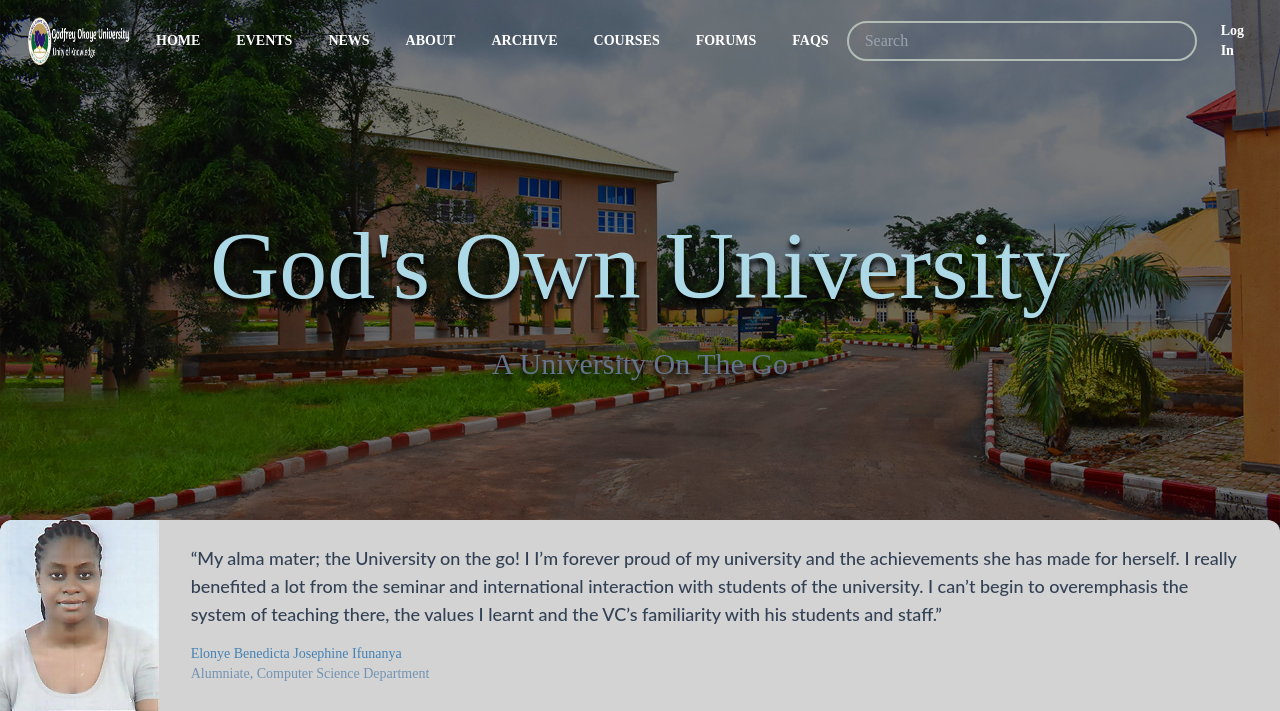
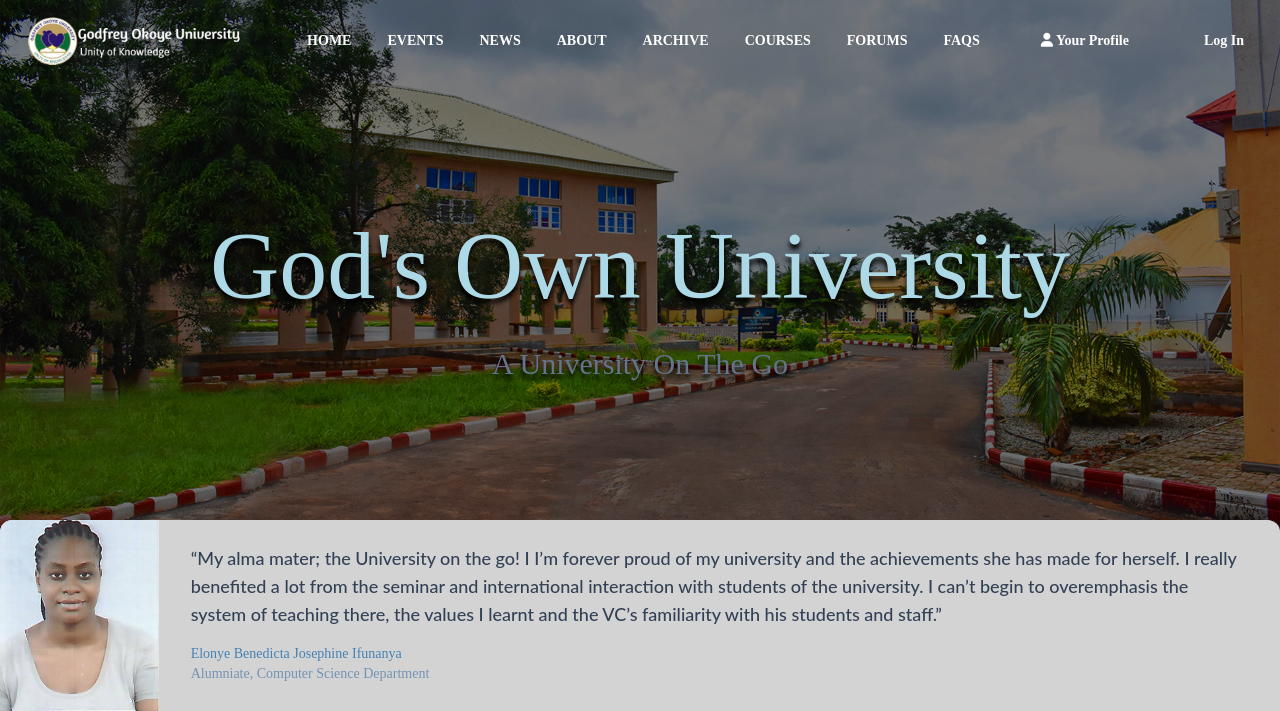
Before and after one commit to PhantomMiles/gouni, a PHP site: page / in a window 1280 px wide. Shown: the top 711 px of the page. Run offline with PHP 8.4, Linux system fonts and the light colour scheme; some libraries are stand-ins or nearby versions.

Commit message:
first commit

```diff
--- a/css/main.css
+++ b/css/main.css
@@ -1585,6 +1585,12 @@ h1
     margin-bottom: calc(7rem * var(--tw-space-y-reverse));
   }
 
+  .md\:space-x-1 > :not([hidden]) ~ :not([hidden]) {
+    --tw-space-x-reverse: 0;
+    margin-right: calc(0.25rem * var(--tw-space-x-reverse));
+    margin-left: calc(0.25rem * calc(1 - var(--tw-space-x-reverse)));
+  }
+
   .md\:space-y-2 > :not([hidden]) ~ :not([hidden]) {
     --tw-space-y-reverse: 0;
     margin-top: calc(0.5rem * calc(1 - var(--tw-space-y-reverse)));
--- a/index.html
+++ b/index.html
@@ -33,13 +33,13 @@
                     <a href="forum.html" class="text-white hover:bg-lightSkyBlue font-bold">Forums</a>
                     <a href="faq.html" class="text-white hover:bg-lightSkyBlue font-bold">FAQs</a>
                 </div>
-                <div class="space-x-1 hidden md:flex">
-                    <form action="" class="ml-2">
+                <div class="hidden md:flex md:space-x-1">
+                    <!-- <form action="" class="ml-2">
                         <div class="hidden flex space-x-10 md:block">
                             <input type="text" name="" id="srch" class="flex flex-row w-[350px] h-[40px] px-4 rounded-full focus:outline-none text-platinum bg-transparent" placeholder="Search">
                         </div>
-                    </form>
-
+                    </form> -->
+                    <a href="account.php" id="profile" class="hidden p-3 px-3 pt-3 md:bg-none text-white text-sm rounded-lg focus:none md:block hover:bg-lightSkyBlue font-bold"><i class="fa fa-user"></i> Your Profile</a>
                 </div>
                 <!-- Button -->
                 <a href="login.php" id="signIn" class="p-3 px-6 pt-3 md:bg-none text-white text-sm hover:bg-lightSkyBlue font-bold rounded-full baseline focus:none sm:block md:block">Log In</a>
--- a/input.css
+++ b/input.css
@@ -182,10 +182,6 @@ h5 {
     font-family: proxima nova;
 }
 
-
-
-
-
 /* The sticky class is added to the header with JS when it reaches its scroll position */
 
 .sticky {
```
